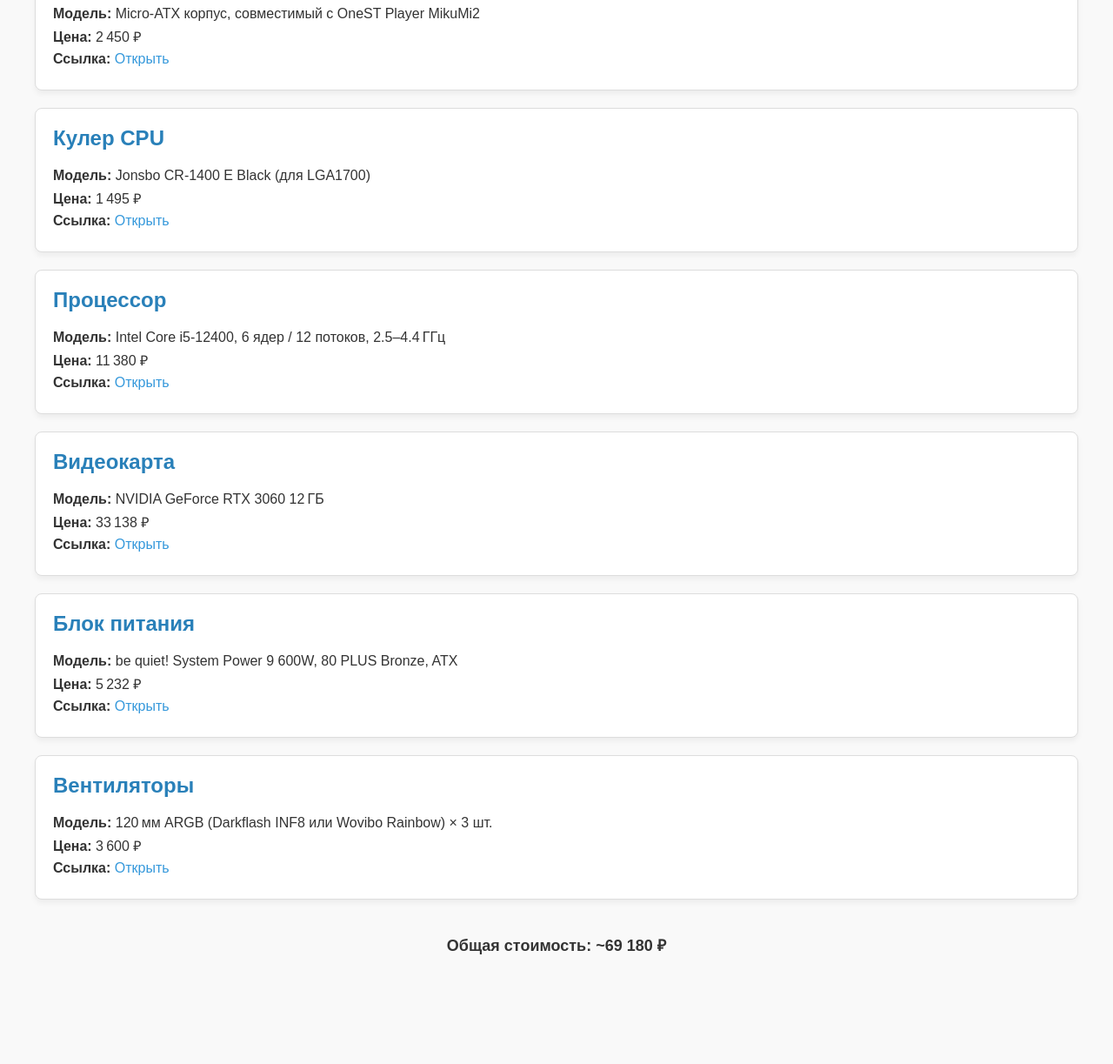
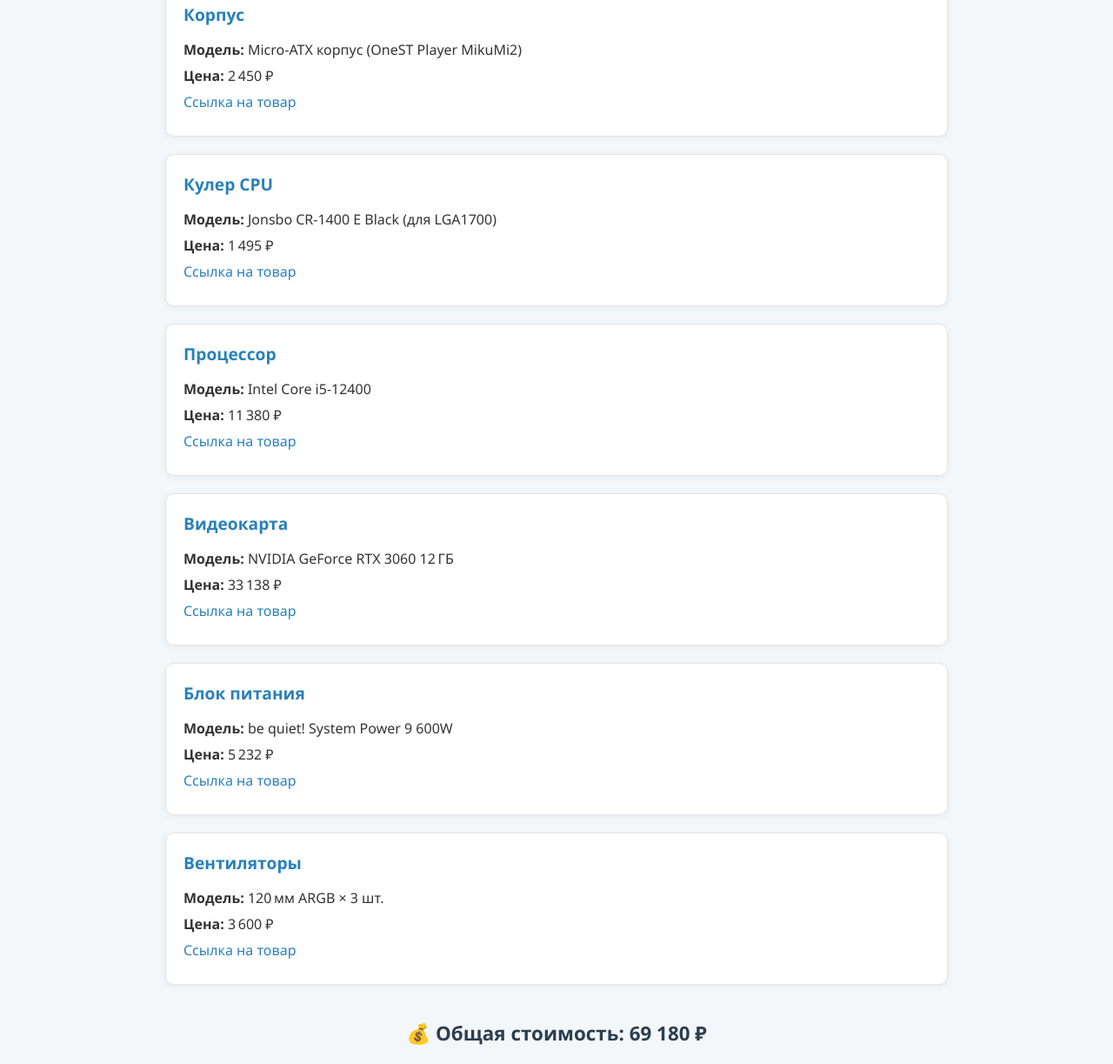
Before and after one commit to adammaks/pc, a plain HTML site: page index.html in a window 1280 px wide. Shown: the part 532-1755 px from the top of the page at 87% size. Before the commit the page ends 1670 px from the top, so only its background shows below. Drawn offline with Linux system fonts and the light colour scheme.

Commit message:
Update index.html

```diff
--- a/index.html
+++ b/index.html
@@ -1,108 +1,164 @@
 <!DOCTYPE html>
 <html lang="ru">
 <head>
-    <meta charset="UTF-8">
+  <meta charset="UTF-8" />
+  <meta name="viewport" content="width=device-width, initial-scale=1.0" />
   <title>Список компонентов ПК</title>
   <style>
+    :root {
+      --primary-color: #2980b9;
+      --background: #f4f7fa;
+      --card-bg: #fff;
+      --border: #e1e4e8;
+      --text: #333;
+    }
+
+    * {
+      box-sizing: border-box;
+    }
+
     body {
-            font-family: Arial, sans-serif;
-            background-color: #f9f9f9;
-            color: #333;
-            margin: 40px;
+      margin: 0;
+      padding: 20px;
+      font-family: "Segoe UI", Tahoma, Geneva, Verdana, sans-serif;
+      background-color: var(--background);
+      color: var(--text);
     }
+
     h1 {
       text-align: center;
+      color: var(--primary-color);
+      margin-bottom: 40px;
+    }
+
+    .container {
+      max-width: 900px;
+      margin: auto;
+    }
+
+    .component {
+      background: var(--card-bg);
+      border: 1px solid var(--border);
+      border-radius: 10px;
+      padding: 20px;
+      margin-bottom: 20px;
+      box-shadow: 0 2px 8px rgba(0, 0, 0, 0.05);
+      transition: transform 0.2s;
+    }
+
+    .component:hover {
+      transform: translateY(-2px);
+    }
+
+    .component h2 {
+      margin-top: 0;
+      color: var(--primary-color);
+      font-size: 1.2rem;
+    }
+
+    .component p {
+      margin: 8px 0;
+    }
+
+    a {
+      color: var(--primary-color);
+      text-decoration: none;
+    }
+
+    a:hover {
+      text-decoration: underline;
+    }
+
+    .total {
+      font-size: 1.4rem;
+      font-weight: bold;
+      text-align: center;
+      margin-top: 40px;
       color: #2c3e50;
     }
+
+    @media (max-width: 600px) {
+      body {
+        padding: 10px;
+      }
+
       .component {
-            background-color: #ffffff;
-            border: 1px solid #ddd;
-            border-radius: 8px;
-            padding: 20px;
-            margin-bottom: 20px;
-            box-shadow: 0 4px 6px rgba(0,0,0,0.05);
+        padding: 15px;
       }
-        .component h2 {
-            margin-top: 0;
-            color: #2980b9;
+
+      h1 {
+        font-size: 1.5rem;
       }
-        .component p {
-            margin: 6px 0;
-        }
-        .total {
-            text-align: center;
-            font-size: 18px;
-            font-weight: bold;
-            margin-top: 40px;
-        }
-        a {
-            color: #3498db;
-            text-decoration: none;
-        }
-        a:hover {
-            text-decoration: underline;
     }
   </style>
 </head>
 <body>
+  <div class="container">
     <h1>Список компонентов ПК</h1>
 
     <div class="component">
       <h2>Материнская плата</h2>
-        <p><strong>Модель:</strong> MSI PRO H610M-E DDR4, microATX, LGA1700, чипсет H610</p>
+      <p><strong>Модель:</strong> MSI PRO H610M-E DDR4</p>
       <p><strong>Цена:</strong> 6 540 ₽</p>
-        <p><strong>Ссылка:</strong> <a href="https://market.yandex.ru/product--materinskaia-plata-msi-pro-h610m-e-ddr4/1779556405/reviews" target="_blank">Открыть</a></p>
+      <p><a href="https://market.yandex.ru/product--materinskaia-plata-msi-pro-h610m-e-ddr4/1779556405/reviews" target="_blank">Ссылка на товар</a></p>
     </div>
 
     <div class="component">
       <h2>Оперативная память</h2>
-        <p><strong>Модель:</strong> Kingston FURY Beast DDR4 16 ГБ (2×8 ГБ), 3200 МГц, CL16</p>
+      <p><strong>Модель:</strong> Kingston FURY Beast DDR4 16 ГБ (2×8 ГБ), 3200 МГц</p>
       <p><strong>Цена:</strong> 5 345 ₽</p>
-        <p><strong>Ссылка:</strong> <a href="https://market.yandex.ru/product--operativnaia-pamiat-kingston-fury-beast-ddr4-16gb-2x8gb-3200mhz-black-kf432c16bbk2-16/1780093998" target="_blank">Открыть</a></p>
+      <p><a href="https://market.yandex.ru/product--operativnaia-pamiat-kingston-fury-beast-ddr4-16gb-2x8gb-3200mhz-black-kf432c16bbk2-16/1780093998" target="_blank">Ссылка на товар</a></p>
     </div>
 
     <div class="component">
       <h2>Корпус</h2>
-        <p><strong>Модель:</strong> Micro-ATX корпус, совместимый с OneST Player MikuMi2</p>
+      <p><strong>Модель:</strong> Micro-ATX корпус (OneST Player MikuMi2)</p>
       <p><strong>Цена:</strong> 2 450 ₽</p>
-        <p><strong>Ссылка:</strong> <a href="https://market.yandex.ru/search?text=Micro-ATX%20%D0%BA%D0%BE%D1%80%D0%BF%D1%83%D1%81%20OneST%20Player%20MikuMi2" target="_blank">Открыть</a></p>
+      <p><a href="https://market.yandex.ru/search?text=Micro-ATX%20%D0%BA%D0%BE%D1%80%D0%BF%D1%83%D1%81%20OneST%20Player%20MikuMi2" target="_blank">Ссылка на товар</a></p>
     </div>
 
     <div class="component">
       <h2>Кулер CPU</h2>
       <p><strong>Модель:</strong> Jonsbo CR-1400 E Black (для LGA1700)</p>
       <p><strong>Цена:</strong> 1 495 ₽</p>
-        <p><strong>Ссылка:</strong> <a href="https://market.yandex.ru/search?text=Jonsbo%20CR-1400%20E%20Black" target="_blank">Открыть</a></p>
+      <p><a href="https://market.yandex.ru/search?text=Jonsbo%20CR-1400%20E%20Black" target="_blank">Ссылка на товар</a></p>
     </div>
 
     <div class="component">
       <h2>Процессор</h2>
-        <p><strong>Модель:</strong> Intel Core i5-12400, 6 ядер / 12 потоков, 2.5–4.4 ГГц</p>
+      <p><strong>Модель:</strong> Intel Core i5-12400</p>
       <p><strong>Цена:</strong> 11 380 ₽</p>
-        <p><strong>Ссылка:</strong> <a href="https://market.yandex.ru/search?text=Intel%20Core%20i5-12400" target="_blank">Открыть</a></p>
+      <p><a href="https://market.yandex.ru/search?text=Intel%20Core%20i5-12400" target="_blank">Ссылка на товар</a></p>
     </div>
 
     <div class="component">
       <h2>Видеокарта</h2>
       <p><strong>Модель:</strong> NVIDIA GeForce RTX 3060 12 ГБ</p>
       <p><strong>Цена:</strong> 33 138 ₽</p>
-        <p><strong>Ссылка:</strong> <a href="https://market.yandex.ru/search?text=NVIDIA%20GeForce%20RTX%203060%2012GB" target="_blank">Открыть</a></p>
+      <p><a href="https://market.yandex.ru/search?text=NVIDIA%20GeForce%20RTX%203060%2012GB" target="_blank">Ссылка на товар</a></p>
     </div>
 
     <div class="component">
       <h2>Блок питания</h2>
-        <p><strong>Модель:</strong> be quiet! System Power 9 600W, 80 PLUS Bronze, ATX</p>
+      <p><strong>Модель:</strong> be quiet! System Power 9 600W</p>
       <p><strong>Цена:</strong> 5 232 ₽</p>
-        <p><strong>Ссылка:</strong> <a href="https://market.yandex.ru/product--blok-pitaniia-be-quiet-system-power-9-600w-cm/1780445447" target="_blank">Открыть</a></p>
+      <p><a href="https://market.yandex.ru/product--blok-pitaniia-be-quiet-system-power-9-600w-cm/1780445447" target="_blank">Ссылка на товар</a></p>
     </div>
 
     <div class="component">
       <h2>Вентиляторы</h2>
-        <p><strong>Модель:</strong> 120 мм ARGB (Darkflash INF8 или Wovibo Rainbow) × 3 шт.</p>
+      <p><strong>Модель:</strong> 120 мм ARGB × 3 шт.</p>
       <p><strong>Цена:</strong> 3 600 ₽</p>
-        <p><strong>Ссылка:</strong> <a href="https://market.yandex.ru/search?text=Darkflash%20INF8%20120mm%20ARGB" target="_blank">Открыть</a></p>
+      <p><a href="https://market.yandex.ru/search?text=Darkflash%20INF8%20120mm%20ARGB" target="_blank">Ссылка на товар</a></p>
     </div>
 
-    <div class="total">Общая стоимость: ~69 180 ₽</div>
+    <div class="total">💰 Общая стоимость: <span id="total">...</span></div>
+  </div>
+
+  <script>
+    const prices = [6540, 5345, 2450, 1495, 11380, 33138, 5232, 3600];
+    const total = prices.reduce((sum, val) => sum + val, 0);
+    document.getElementById("total").textContent = total.toLocaleString("ru-RU") + " ₽";
+  </script>
 </body>
 </html>
```
Lines whose indentation alone changed are shown as unchanged.
